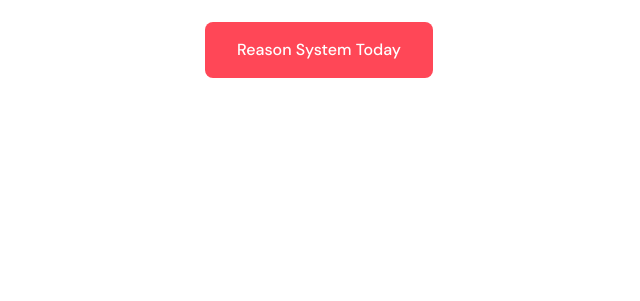
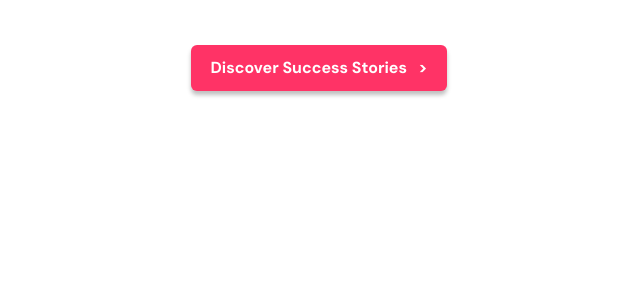
Before and after one commit to nemitha2005/eight25-media-internship, a website: page index.html in a window 1280 px wide. Shown: the part 499-800 px from the top of the page, without its empty margins (321-961 px from the left). Drawn offline with nearby package versions, Linux system fonts and the light colour scheme; files that its build step writes are made by us from their sources.

Commit message:
feat: update styles and add button improvements

```diff
--- a/assets/scss/abstracts/_mixins.scss
+++ b/assets/scss/abstracts/_mixins.scss
@@ -1,6 +1,5 @@
 @use "variables" as *;
 
-// Container mixin
 @mixin container {
   max-width: $container-max-width;
   margin: 0 auto;
@@ -11,28 +10,27 @@
   }
 }
 
-// Base button styles
 @mixin button-base {
   display: inline-flex;
   align-items: center;
   justify-content: center;
-  padding: $spacing-sm $spacing-lg;
+  padding: $button-padding-y $button-padding-x;
   border: none;
-  border-radius: $border-radius;
+  border-radius: $button-radius;
   font-family: $font-family-primary;
   font-size: $font-size-button;
-  font-weight: $font-weight-medium;
+  font-weight: $font-weight-bold;
+  line-height: $line-height-button;
   text-decoration: none;
   cursor: pointer;
   transition: all 0.3s ease;
 
   &:focus {
-    outline: 2px solid rgba(0, 0, 0, 0.2);
+    outline: 2px solid rgba($color-primary, 0.2);
     outline-offset: 2px;
   }
 }
 
-// Responsive typography
 @mixin responsive-font($desktop-size, $mobile-size: null) {
   font-size: $desktop-size;
 
@@ -43,7 +41,6 @@
   }
 }
 
-// Section between spacing
 @mixin section-spacing {
   padding: $spacing-xxl 0;
 
--- a/assets/scss/abstracts/_variables.scss
+++ b/assets/scss/abstracts/_variables.scss
@@ -1,8 +1,8 @@
 // COLORS
 $color-heading: #000743;
 $color-primary: #000000;
-$color-secondary: #666666;
-$color-accent: #ff4757;
+$color-secondary: #000743;
+$color-accent: #ff3366;
 $color-white: #ffffff;
 $color-text-light: #888888;
 
@@ -17,13 +17,13 @@ $font-weight-bold: 700;
 
 // FONT SIZES
 $font-size-hero: 3.75rem;
-$font-size-subtitle: 1.125rem;
+$font-size-subtitle: 1.25rem;
 $font-size-button: 1rem;
 
 // LINE HEIGHTS
 $line-height-tight: 1.1;
-$line-height-normal: 1.5;
-$line-height-relaxed: 1.6;
+$line-height-normal: 1.6;
+$line-height-button: 1.2;
 
 // SPACING
 $spacing-xs: 0.5rem;
@@ -33,10 +33,15 @@ $spacing-lg: 2rem;
 $spacing-xl: 3rem;
 $spacing-xxl: 4rem;
 
+// BUTTON SPACING
+$button-padding-y: 0.8125rem;
+$button-padding-x: 1.25rem;
+$button-radius: 0.375rem;
+
 // LAYOUT
 $container-max-width: 1200px;
 $content-max-width: 30rem;
-$border-radius: 8px;
+$subtitle-max-width: 30rem;
 
 // BREAKPOINTS
 $breakpoint-sm: 576px;
--- a/assets/scss/components/_buttons.scss
+++ b/assets/scss/components/_buttons.scss
@@ -5,19 +5,24 @@
 .btn {
   @include button-base;
 
-  // Primary button
   &--primary {
     background-color: $color-accent;
     color: $color-white;
+    box-shadow: 0px 4px 4px 0px rgba($color-primary, 0.25);
 
     &:hover {
-      background-color: color.adjust($color-accent, $lightness: -10%);
+      background-color: color.adjust($color-accent, $lightness: -8%);
       transform: translateY(-2px);
-      box-shadow: 0 4px 12px rgba($color-accent, 0.3);
+      box-shadow: 0 6px 12px rgba($color-accent, 0.3);
     }
 
     &:active {
       transform: translateY(0);
+      box-shadow: 0px 2px 2px 0px rgba(0, 0, 0, 0.25);
     }
   }
+
+  &__arrow {
+    margin-left: 0.7rem;
+  }
 }
--- a/assets/scss/layout/_sections.scss
+++ b/assets/scss/layout/_sections.scss
@@ -43,7 +43,8 @@
     font-weight: $font-weight-normal;
     color: $color-secondary;
     line-height: $line-height-normal;
-    margin-bottom: $spacing-xl;
+    max-width: $subtitle-max-width;
+    margin: 0 auto $spacing-xl auto;
   }
 
   &__icons {
--- a/index.html
+++ b/index.html
@@ -5,7 +5,7 @@
     <meta name="viewport" content="width=device-width, initial-scale=1.0" />
     <title>Eight25 Internship Assignment</title>
 
-    <!-- Preload fonts  -->
+    <!-- Font preloading -->
     <link rel="preconnect" href="https://fonts.googleapis.com" />
     <link rel="preconnect" href="https://fonts.gstatic.com" crossorigin />
     <link
@@ -17,7 +17,7 @@
     <link rel="stylesheet" href="assets/css/main.css" />
   </head>
   <body>
-    <!-- Section 1 -->
+    <!-- First Section -->
     <section class="hero-section">
       <div class="hero-section__container">
         <div class="hero-section__content">
@@ -30,17 +30,15 @@
             Leverage our trusted tools to build custom integrations
           </p>
           <button class="btn btn--primary hero-section__cta">
-            Reason System Today
+            Discover Success Stories <span class="btn__arrow">></span>
           </button>
         </div>
 
-        <div class="hero-section__icons">
-          <!-- Icons will be positioned here after receiving Figma specs -->
-        </div>
+        <div class="hero-section__icons"></div>
       </div>
     </section>
 
-    <!-- JS -->
+    <!-- JavaScript -->
     <script src="assets/js/main.js"></script>
   </body>
 </html>
```
